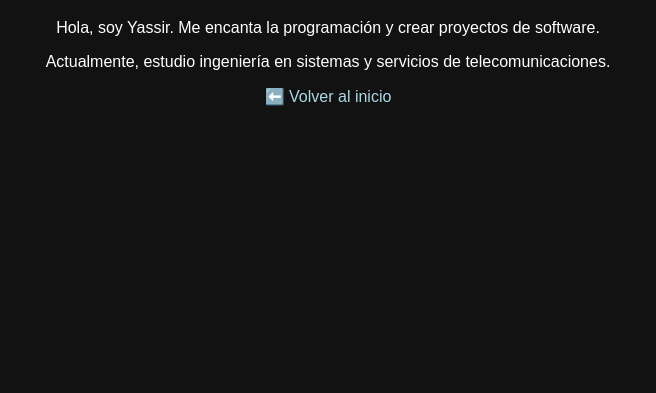
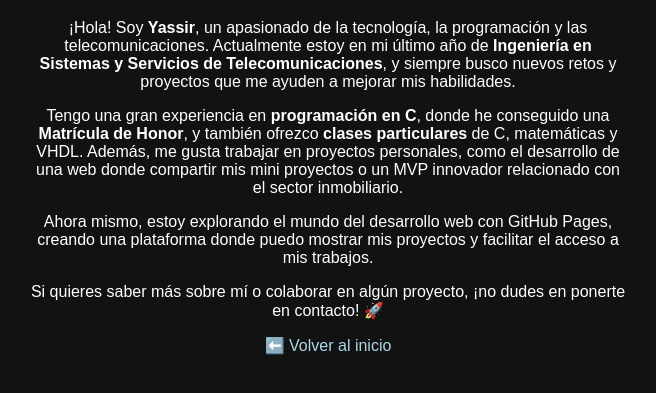
Before and after one commit to Yassirhicham/Code-Build, a plain HTML site: page Sobre mi.html in a window 1280 px wide. Shown: the part 89-482 px from the top of the page, without its empty margins (312-968 px from the left). Drawn offline with Linux system fonts and the light colour scheme.

Commit message:
Update Sobre mi.html

```diff
--- a/Sobre mi.html
+++ b/Sobre mi.html
@@ -16,8 +16,15 @@
 
     <div class="container">
         <h1>Sobre Mí</h1>
-        <p>Hola, soy Yassir. Me encanta la programación y crear proyectos de software.</p>
-        <p>Actualmente, estudio ingeniería en sistemas y servicios de telecomunicaciones.</p>
+
+        <p>¡Hola! Soy <strong>Yassir</strong>, un apasionado de la tecnología, la programación y las telecomunicaciones. Actualmente estoy en mi último año de <strong>Ingeniería en Sistemas y Servicios de Telecomunicaciones</strong>, y siempre busco nuevos retos y proyectos que me ayuden a mejorar mis habilidades.</p>
+
+        <p>Tengo una gran experiencia en <strong>programación en C</strong>, donde he conseguido una <strong>Matrícula de Honor</strong>, y también ofrezco <strong>clases particulares</strong> de C, matemáticas y VHDL. Además, me gusta trabajar en proyectos personales, como el desarrollo de una web donde compartir mis mini proyectos o un MVP innovador relacionado con el sector inmobiliario.</p>
+
+        <p>Ahora mismo, estoy explorando el mundo del desarrollo web con GitHub Pages, creando una plataforma donde puedo mostrar mis proyectos y facilitar el acceso a mis trabajos.</p>
+
+        <p>Si quieres saber más sobre mí o colaborar en algún proyecto, ¡no dudes en ponerte en contacto! 🚀</p>
+
 
         <a href="index.html">⬅️ Volver al inicio</a>
     </div>
```
